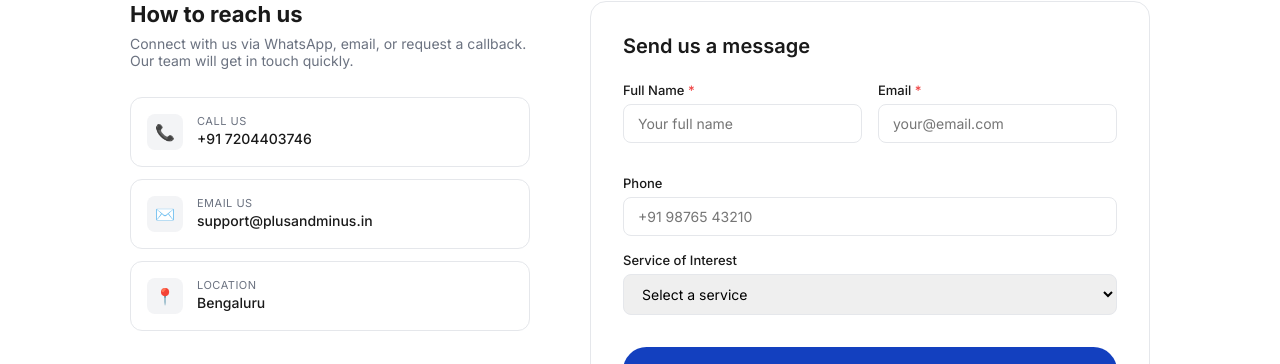
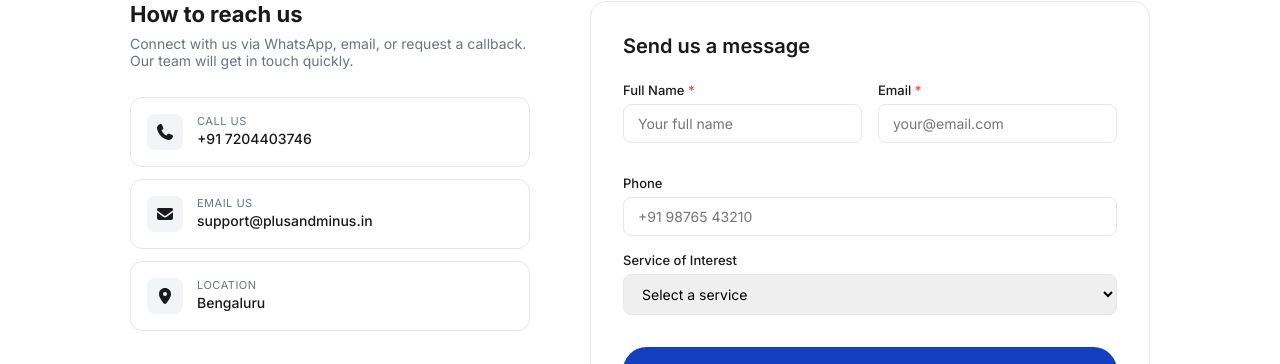
Before and after one commit to PreethamMR22/Plus-and-Minus---CA-website--BrandPsychology, a React (Vite) app in the folder plus-and-minus-react/: page /contact in a window 1280 px wide. Shown: the part 397-761 px from the top of the page. Built offline with nearby package versions, Linux system fonts and the light colour scheme.

Commit message:
contact page icons update

```diff
--- a/plus-and-minus-react/src/pages/Contact.jsx
+++ b/plus-and-minus-react/src/pages/Contact.jsx
@@ -1,5 +1,7 @@
 import { useState } from 'react';
 import emailjs from '@emailjs/browser';
+import { FontAwesomeIcon } from '@fortawesome/react-fontawesome';
+import { faPhone, faLocationDot, faEnvelope } from '@fortawesome/free-solid-svg-icons';
 import Button from '../components/Button';
 import Modal from '../components/Modal';
 import './Contact.css';
@@ -94,7 +96,7 @@
           <p>Connect with us via WhatsApp, email, or request a callback. Our team will get in touch quickly.</p>
 
           <div className="contact-item">
-            <div className="contact-item-icon">📞</div>
+            <div className="contact-item-icon"><FontAwesomeIcon icon={faPhone} /></div>
             <div>
               <div className="contact-item-label">Call Us</div>
               <div className="contact-item-val">+91 7204403746</div>
@@ -102,7 +104,7 @@
           </div>
 
           <div className="contact-item">
-            <div className="contact-item-icon">✉️</div>
+            <div className="contact-item-icon"><FontAwesomeIcon icon={faEnvelope} /></div>
             <div>
               <div className="contact-item-label">Email Us</div>
               <div className="contact-item-val">support@plusandminus.in</div>
@@ -110,7 +112,7 @@
           </div>
 
           <div className="contact-item">
-            <div className="contact-item-icon">📍</div>
+            <div className="contact-item-icon"><FontAwesomeIcon icon={faLocationDot} /></div>
             <div>
               <div className="contact-item-label">Location</div>
               <div className="contact-item-val">Bengaluru</div>
```
